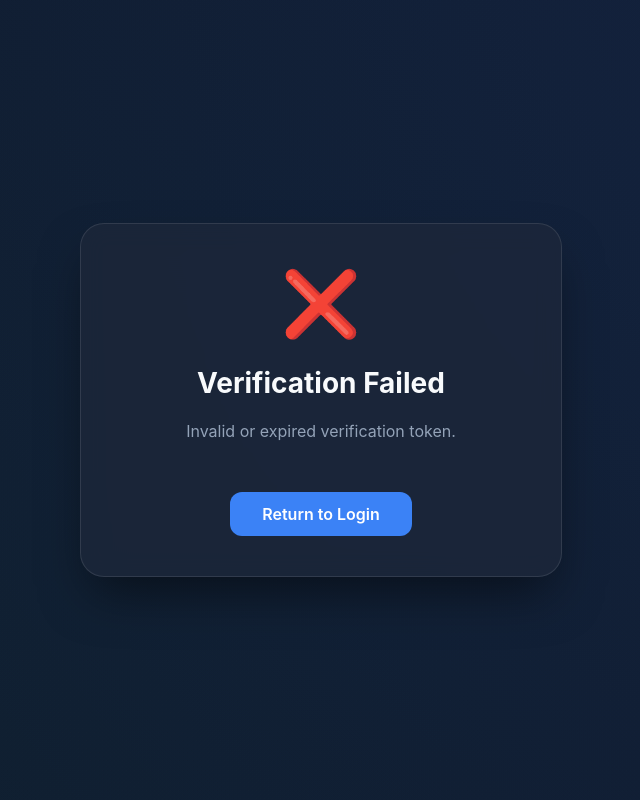
After one commit to Chathura20001109/CitizenPortalApp, a Flask app: page /api/citizen/verify/1 in a window 1280 px wide. The commit adds this page. Shown: the whole page, without its empty margins (319-959 px from the left). Run offline with Flask 3, Linux system fonts and the light colour scheme; data that the repository does not hold is empty.

Commit message:
Updated Files

```diff
--- a/app.py
+++ b/app.py
@@ -17,6 +17,9 @@ from datetime import datetime, timedelta, timezone
 import re
 from functools import wraps
 import pathlib
+import smtplib
+from email.mime.text import MIMEText
+from email.mime.multipart import MIMEMultipart
 
 from flask import Flask, jsonify, render_template, request, session, redirect, send_from_directory
 from flask_cors import CORS
@@ -184,6 +187,7 @@ ads_col = db["ads"]
 payments_col = db["payments"]
 services_col = db["services"]
 citizen_logs_col = db["citizen_access_logs"]  # stores login/logout events
+unanswered_questions_col = db["unanswered_questions"] # stores questions not in DB
 
 # Directories
 os.makedirs("data", exist_ok=True)
@@ -212,6 +216,57 @@ def cosine_sim(a, b):
     norm_a = np.linalg.norm(a, axis=1, keepdims=True)
     norm_b = np.linalg.norm(b, axis=1, keepdims=True)
     return np.dot(a, b.T) / (norm_a * norm_b.T)
+
+# ---------------- Email Utility ----------------
+def _send_email_base(to_email, subject, body):
+    """Base helper to send email using configured SMTP settings"""
+    smtp_server = os.getenv("MAIL_SERVER", "smtp.gmail.com")
+    smtp_port = int(os.getenv("MAIL_PORT", 587))
+    smtp_user = os.getenv("MAIL_USERNAME")
+    smtp_pwd = os.getenv("MAIL_PASSWORD")
+
+    if not smtp_user or not smtp_pwd:
+        logger.warning(f"Email credentials missing. Could not send '{subject}' to {to_email}")
+        return False
+
+    msg = MIMEMultipart()
+    msg['From'] = f"Citizen Portal <{smtp_user}>"
+    msg['To'] = to_email
+    msg['Subject'] = subject
+    msg.attach(MIMEText(body, 'plain'))
+
+    try:
+        # Port 465 is typically for SMTP_SSL
+        if smtp_port == 465:
+            server = smtplib.SMTP_SSL(smtp_server, smtp_port, timeout=10)
+        else:
+            server = smtplib.SMTP(smtp_server, smtp_port, timeout=10)
+            server.starttls()
+
+        server.login(smtp_user, smtp_pwd)
+        server.send_message(msg)
+        server.quit()
+        logger.info(f"Email '{subject}' successfully sent to {to_email}")
+        return True
+    except Exception as e:
+        logger.error(f"SMTP Error sending '{subject}' to {to_email}: {e}")
+        return False
+
+def send_verification_email(to_email, token):
+    """Sends a welcome/verification email to the user"""
+    base_url = request.url_root.rstrip('/')
+    verify_link = f"{base_url}/api/citizen/verify/{token}"
+    subject = "Welcome to Citizen Portal - Verify Your Account"
+    body = f"Hello,\n\nWelcome to the Sri Lankan Citizen Portal. Please verify your email at:\n{verify_link}\n\nThank you!"
+    return _send_email_base(to_email, subject, body)
+
+def send_reset_password_email(to_email, token):
+    """Sends a password reset email to the user"""
+    base_url = request.url_root.rstrip('/')
+    reset_link = f"{base_url}/citizen/reset-password/{token}"
+    subject = "Reset Your Citizen Portal Password"
+    body = f"Hello,\n\nWe received a request to reset your password. Click the link below to set a new one:\n{reset_link}\n\nThis link expires in 1 hour."
+    return _send_email_base(to_email, subject, body)
 
 # ---------------- Decorators ----------------
 def admin_required(fn):
@@ -342,9 +397,16 @@ def citizen_register():
         return jsonify({"error": "Name, email and password are required."}), 400
     if len(password) < 8:
         return jsonify({"error": "Password must be at least 8 characters."}), 400
+    # Valid Gmail check (optional but requested)
+    if not email.endswith("@gmail.com"):
+        return jsonify({"error": "Please use a valid @gmail.com address for registration."}), 400
+
     if users_col.find_one({"email": email, "sample_data": {"$ne": True}}):
         return jsonify({"error": "An account with this email already exists."}), 409
+
+    verification_token = secrets.token_urlsafe(32)
     hashed = bcrypt.hashpw(password.encode("utf-8"), bcrypt.gensalt())
+
     res = users_col.insert_one({
         "email": email,
         "password": hashed,
@@ -354,7 +416,13 @@ def citizen_register():
         "sample_data": False,
         "role": "citizen",
         "active": True,
+        "is_verified": True,
+        "verification_token": verification_token
     })
+
+    # Send verification email
+    email_sent = send_verification_email(email, verification_token)
+
     citizen_logs_col.insert_one({
         "user_id": str(res.inserted_id),
         "email": email,
@@ -363,8 +431,84 @@ def citizen_register():
         "ip": request.remote_addr,
         "timestamp": datetime.now(timezone.utc)
     })
+
     logger.info(f"New citizen registered: {email}")
-    return jsonify({"status": "ok", "message": "Account created successfully."}), 201
+    msg = "Account created successfully! You can now log in."
+    return jsonify({"status": "ok", "message": msg}), 201
+
+@app.route("/api/citizen/verify/<token>", methods=["GET"])
+@handle_errors
+def citizen_verify(token):
+    user = users_col.find_one({"verification_token": token})
+    if not user:
+        return render_template("verify_result.html", success=False, message="Invalid or expired verification token.")
+
+    users_col.update_one({"_id": user["_id"]}, {"$set": {"is_verified": True, "verification_token": None}})
+    logger.info(f"User verified: {user['email']}")
+    return render_template("verify_result.html", success=True, message="Email verified successfully! You can now log in.")
+
+@app.route("/api/citizen/forgot-password", methods=["POST"])
+@handle_errors
+def citizen_forgot_password():
+    data = request.json or {}
+    email = data.get("email", "").strip().lower()
+    if not email:
+        return jsonify({"error": "Email is required."}), 400
+
+    user = users_col.find_one({"email": email, "sample_data": {"$ne": True}})
+    if not user:
+        # Security best practice: don't reveal if account exists
+        return jsonify({"status": "ok", "message": "If an account exists with this email, a reset link has been sent."})
+
+    reset_token = secrets.token_urlsafe(32)
+    expiry = datetime.now(timezone.utc) + timedelta(hours=1)
+
+    users_col.update_one({"_id": user["_id"]}, {
+        "$set": {
+            "reset_token": reset_token,
+            "reset_token_expiry": expiry
+        }
+    })
+
+    send_reset_password_email(email, reset_token)
+    return jsonify({"status": "ok", "message": "If an account exists with this email, a reset link has been sent."})
+
+@app.route("/citizen/reset-password/<token>", methods=["GET"])
+def citizen_reset_password_page(token):
+    user = users_col.find_one({
+        "reset_token": token,
+        "reset_token_expiry": {"$gt": datetime.now(timezone.utc)}
+    })
+    if not user:
+        return render_template("verify_result.html", success=False, message="Invalid or expired reset token.")
+    return render_template("reset_password.html", token=token)
+
+@app.route("/api/citizen/reset-password", methods=["POST"])
+@handle_errors
+def citizen_reset_password_submit():
+    data = request.json or {}
+    token = data.get("token")
+    new_password = data.get("password")
+
+    if not token or not new_password:
+        return jsonify({"error": "Token and password are required."}), 400
+    if len(new_password) < 8:
+        return jsonify({"error": "Password must be at least 8 characters."}), 400
+
+    user = users_col.find_one({
+        "reset_token": token,
+        "reset_token_expiry": {"$gt": datetime.now(timezone.utc)}
+    })
+    if not user:
+        return jsonify({"error": "Invalid or expired reset token."}), 400
+
+    hashed = bcrypt.hashpw(new_password.encode("utf-8"), bcrypt.gensalt())
+    users_col.update_one({"_id": user["_id"]}, {
+        "$set": {"password": hashed, "reset_token": None, "reset_token_expiry": None}
+    })
+
+    logger.info(f"Password reset successful for: {user['email']}")
+    return jsonify({"status": "ok", "message": "Password reset successful. You can now log in."})
 
 @app.route("/api/citizen/login", methods=["POST"])
 @handle_errors
@@ -377,6 +521,7 @@ def citizen_login():
     user = users_col.find_one({"email": email, "sample_data": {"$ne": True}})
     if not user:
         return jsonify({"error": "No account found with this email."}), 401
+
     stored_pwd = user.get("password")
     if isinstance(stored_pwd, bytes):
         ok = bcrypt.checkpw(password.encode("utf-8"), stored_pwd)
@@ -883,8 +1028,50 @@ def ai_search():
                     })
 
     if not hits:
+        # ── Last Resort: LLM General Knowledge Fallback ──
+        if AI_AVAILABLE:
+            try:
+                model = genai.GenerativeModel('gemini-1.5-flash')
+                prompt = f"""
+                You are the Sri Lankan Citizen Portal AI Assistant.
+                The user asked: "{query}"
+
+                I could not find a specific answer in the official government database.
+                Provide a general, helpful, and polite response based on your general knowledge of Sri Lankan government processes.
+
+                IMPORTANT:
+                - Start with: "I couldn't find a specific official document for this in my database, but here is some general information:"
+                - Keep it concise.
+                - Advise the user to verify with the relevant ministry (e.g. Ministry of Health, DRP, etc.) if they need official confirmation.
+                - If the question is completely irrelevant to government services, politely say you can only assist with citizen portal and government service related questions.
+                """
+                response = model.generate_content(prompt)
+                ai_answer = response.text
+
+                # Log this for admin review
+                unanswered_questions_col.insert_one({
+                    "query": query,
+                    "timestamp": datetime.now(timezone.utc),
+                    "user_id": request.headers.get("X-Citizen-Id"),
+                    "ai_fallback_provided": True
+                })
+
+                return jsonify({
+                    "answer": ai_answer,
+                    "downloads": [], "location": "", "instructions": "", "is_ai_fallback": True
+                })
+            except Exception as e:
+                logger.error(f"Gemini fallback failed: {e}")
+
+        # Final fallback if even Gemini fails or is unavailable
+        unanswered_questions_col.insert_one({
+            "query": query,
+            "timestamp": datetime.now(timezone.utc),
+            "user_id": request.headers.get("X-Citizen-Id"),
+            "ai_fallback_provided": False
+        })
         return jsonify({
-            "answer": "I couldn't find specific information about your question. Please try rephrasing or browse the categories on the left.",
+            "answer": "I couldn't find specific information about your question in the portal database. I have recorded your question for our team to improve our service. Please try rephrasing or visit a regional government office.",
             "downloads": [], "location": "", "instructions": ""
         })
 
--- a/seed_data.py
+++ b/seed_data.py
@@ -57,6 +57,7 @@ def create_indexes():
         products_col.create_index("id", unique=True)
         officers_col.create_index("id", unique=True)
         admins_col.create_index("username", unique=True)
+        users_col.create_index("email", unique=True)
         users_col.create_index("sample_data")
         users_col.create_index("created")
         products_col.create_index("tags")
--- /dev/null
+++ b/templates/verify_result.html
@@ -0,0 +1,82 @@
+<!DOCTYPE html>
+<html lang="en">
+<head>
+    <meta charset="UTF-8">
+    <meta name="viewport" content="width=device-width, initial-scale=1.0">
+    <title>Email Verification - Citizen Portal</title>
+    <style>
+        :root {
+            --bg: #0f172a;
+            --card-bg: rgba(30, 41, 59, 0.7);
+            --primary: #3b82f6;
+            --success: #10b981;
+            --error: #ef4444;
+            --text: #f8fafc;
+        }
+        body {
+            font-family: 'Inter', sans-serif;
+            background-color: var(--bg);
+            color: var(--text);
+            display: flex;
+            justify-content: center;
+            align-items: center;
+            height: 100vh;
+            margin: 0;
+            background-image: radial-gradient(circle at top right, rgba(59, 130, 246, 0.1), transparent),
+                              radial-gradient(circle at bottom left, rgba(16, 185, 129, 0.05), transparent);
+        }
+        .container {
+            background: var(--card-bg);
+            backdrop-filter: blur(12px);
+            padding: 2.5rem;
+            border-radius: 24px;
+            box-shadow: 0 25px 50px -12px rgba(0, 0, 0, 0.5);
+            text-align: center;
+            max-width: 400px;
+            width: 90%;
+            border: 1px solid rgba(255, 255, 255, 0.1);
+        }
+        .icon {
+            font-size: 4rem;
+            margin-bottom: 1.5rem;
+        }
+        h1 { margin-top: 0; font-size: 1.75rem; }
+        p { color: #94a3b8; line-height: 1.6; }
+        .btn {
+            display: inline-block;
+            margin-top: 2rem;
+            padding: 0.75rem 2rem;
+            background: var(--primary);
+            color: white;
+            text-decoration: none;
+            border-radius: 12px;
+            font-weight: 600;
+            transition: all 0.2s;
+        }
+        .btn:hover {
+            transform: translateY(-2px);
+            box-shadow: 0 10px 15px -3px rgba(59, 130, 246, 0.4);
+        }
+    </style>
+</head>
+<body>
+    <div class="container">
+        <div class="icon">
+            {% if success %}
+                ✅
+            {% else %}
+                ❌
+            {% endif %}
+        </div>
+        <h1>
+            {% if success %}
+                Verification Successful!
+            {% else %}
+                Verification Failed
+            {% endif %}
+        </h1>
+        <p>{{ message }}</p>
+        <a href="/citizen/login" class="btn">Return to Login</a>
+    </div>
+</body>
+</html>
```
Also changed, not shown: templates/citizen_login.html (+40 -1 lines), templates/reset_password.html (added, +131 -0 lines).
